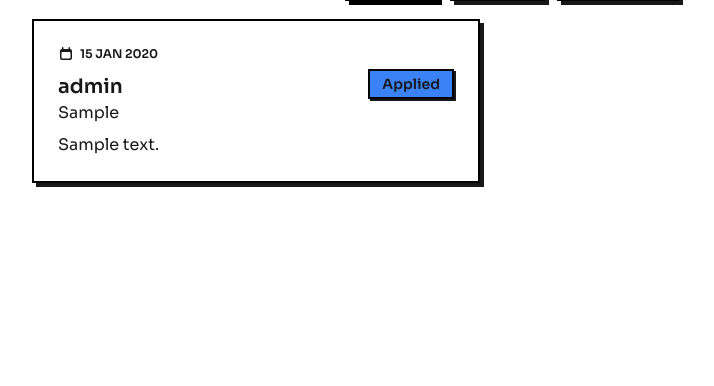
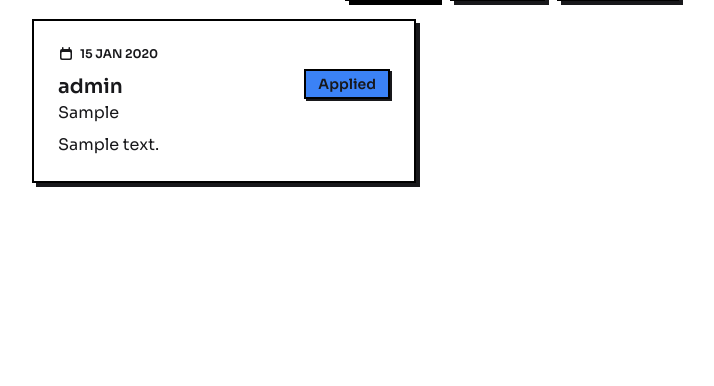
Before and after one commit to ParthTri/NextStep, a Django app: page / in a window 1280 px wide. Shown: the part 63-449 px from the top of the page, without its empty margins (128-842 px from the left). Run offline with Django 5.2, Linux system fonts and the light colour scheme; a user stored in the database is signed in; data comes from the database, SQL or seed files in the repository; tables that the repository leaves empty hold one stand-in row (values such as "Sample post"); style sheets or scripts are compiled from the project's sources; parts of the project's set-up code (start-up, migrations or seed data) failed here and were passed over.

Commit message:
Updated card display on dashboard

```diff
--- a/src/templates/dashboard.html
+++ b/src/templates/dashboard.html
@@ -3,7 +3,9 @@
 {% block title %}Dashboard | NextStep{% endblock %}
 
 {% block content %}
-	<section class="flex gap-5">
+	<section
+		class="grid gap-5 lg:grid-cols-4 md:grid-cols-3 sm:grid-cols-1 auto-rows-auto"
+	>
 		{% for application in applications %}
 			{% include "partials/application_card.html" %}
 		{% endfor %}
--- a/src/templates/partials/application_card.html
+++ b/src/templates/partials/application_card.html
@@ -1,6 +1,6 @@
 <a
 	href="{% url 'application' pk=application.id %}"
-	class="block border-2 border-black bg-white p-4 shadow-[4px_4px_0_0] hover:bg-yellow-100 focus:ring-2 focus:ring-yellow-300 focus:outline-0 sm:p-6 w-md"
+	class="block border-2 border-black bg-white p-4 shadow-[4px_4px_0_0] hover:bg-yellow-100 focus:ring-2 focus:ring-yellow-300 focus:outline-0 sm:p-6 min-w-sm"
 >
 	<span class="inline-flex items-center gap-1.5">
 		<svg
```
